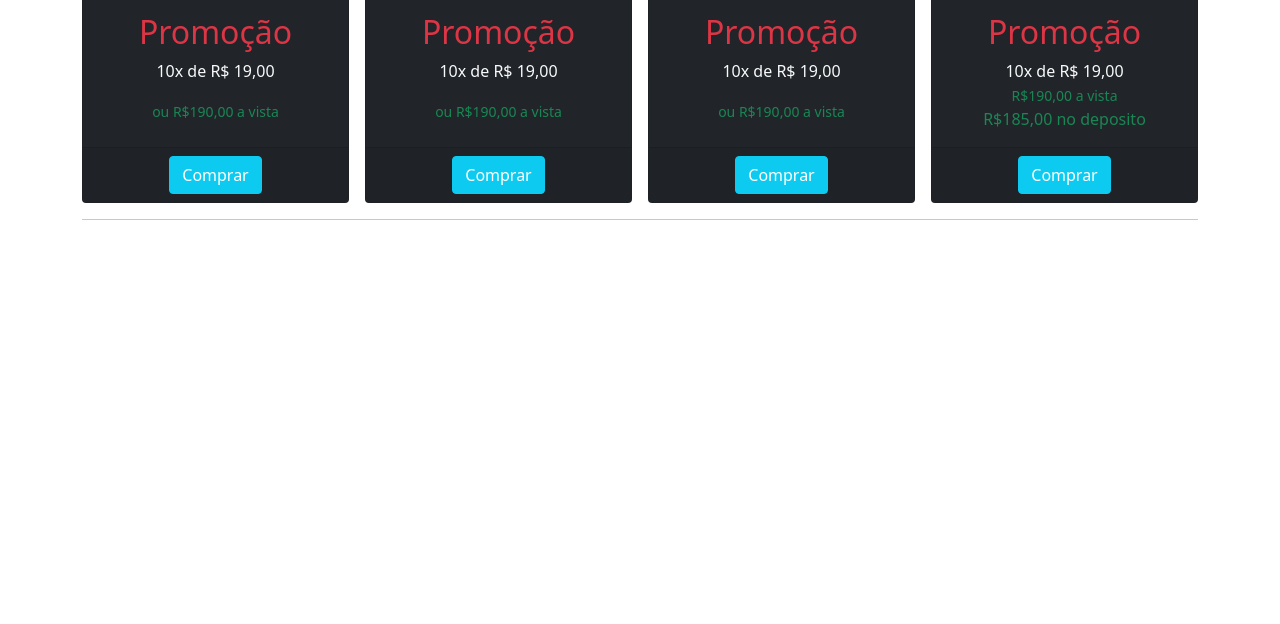
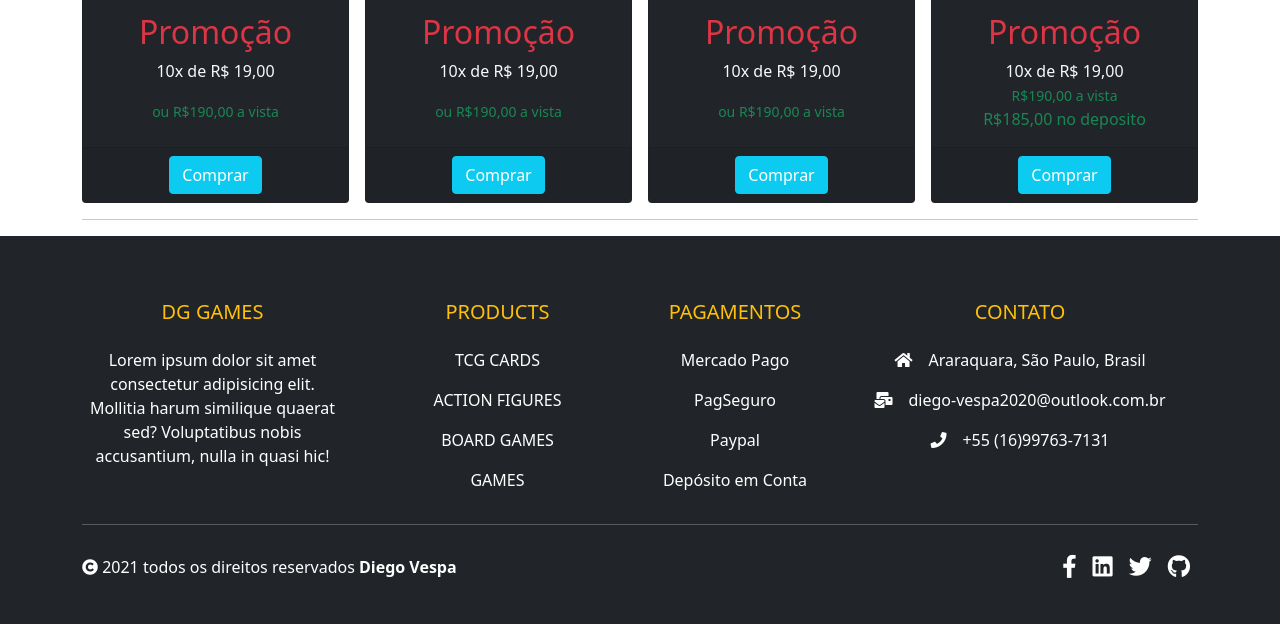
Before and after one commit to DiegoVsp/Loja, a plain HTML site: page index.html in a window 1280 px wide. Shown: the part 1150-1774 px from the top of the page. Before the commit the page ends 1386 px from the top, so only its background shows below. Drawn offline with nearby package versions, Linux system fonts and the light colour scheme.

Commit message:
atualizando

```diff
--- a/index.html
+++ b/index.html
@@ -32,7 +32,8 @@
             <a href="#" class="nav-link">Minha Conta</a>
           </li>
           <li class="nav-item dropdown">
-            <a href="#" class="nav-link dropdown-toggle" id="produtoDropDown" role="button" data-bs-toggle="dropdown" aria-expanded="false">Produtos</a>
+            <a href="#" class="nav-link dropdown-toggle" id="produtoDropDown" role="button" data-bs-toggle="dropdown"
+              aria-expanded="false">Produtos</a>
             <ul class="dropdown-menu" aria-labelledby="produtoDropDown">
               <li><a class="dropdown-item" href="#">Action Figures</a></li>
               <li><a class="dropdown-item" href="#">TCG</a></li>
@@ -72,9 +73,11 @@
       <div class="row g-3">
         <div class="col-xl-3 col-lg-3 col-md-4 col-sm-6 d-flex justify-content-center align-items-stretch">
           <div class="card text-center text-light bg-dark">
-            <img class="img-fluid card-img-top"
-              src="https://encrypted-tbn0.gstatic.com/images?q=tbn:ANd9GcQy-St7cXKUhYmqqOQMj14zRHNu6Lbad4hv1g&usqp=CAU"
-              alt="Monolopy" style="height: 250px; width:300px;">
+            <a href="#">
+              <img class="img-fluid card-img-top"
+                src="https://encrypted-tbn0.gstatic.com/images?q=tbn:ANd9GcQy-St7cXKUhYmqqOQMj14zRHNu6Lbad4hv1g&usqp=CAU"
+                alt="Monolopy" style="height: 250px; width:300px;">
+            </a>
             <div class="card-header">
               Monolopy
             </div>
@@ -222,6 +225,93 @@
 
   </main>
 
+  <footer class="bg-dark text-white pt-5 pb-4">
+    <div class="container text-center text-md-left">
+      <div class="row text-center text-md-left">
+        <div class="col-md-3 col-lg-3 col-xl-3 mx-auto mt-3">
+          <h5 class="text-uppercase mb-4 font-weight-bold text-warning">DG Games</h5>
+          <p>Lorem ipsum dolor sit amet consectetur adipisicing elit. Mollitia harum similique quaerat sed? Voluptatibus
+            nobis accusantium, nulla in quasi hic!</p>
+        </div>
+        <div class="col-md-2 col-lg-2 col-xl-3 mx-auto mt-3">
+          <h5 class="text-uppercase mb-4 font-weight-bold text-warning">Products</h5>
+          <p>
+            <a href="#" class="text-white" style="text-decoration:none;">TCG CARDS</a>
+          </p>
+          <p>
+            <a href="#" class="text-white" style="text-decoration:none;">ACTION FIGURES</a>
+          </p>
+          <p>
+            <a href="#" class="text-white" style="text-decoration:none;">BOARD GAMES</a>
+          </p>
+          <p>
+            <a href="#" class="text-white" style="text-decoration:none;">GAMES</a>
+          </p>
+        </div>
+        <div class="col-md-3 col-lg-2 col-xl-2 mx-auto mt-3">
+          <h5 class="text-uppercase mb-4 font-weight-bold text-warning">Pagamentos</h5>
+          <p>
+            <a href="#" class="text-white" style="text-decoration:none;">Mercado Pago</a>
+          </p>
+          <p>
+            <a href="#" class="text-white" style="text-decoration:none;">PagSeguro</a>
+          </p>
+          <p>
+            <a href="#" class="text-white" style="text-decoration:none;">Paypal</a>
+          </p>
+          <p>
+            <a href="#" class="text-white" style="text-decoration:none;">Depósito em Conta</a>
+          </p>
+        </div>
+        <div class="col-md-4 col-lg-3 col-xl-4 mx-auto mt-3">
+          <h5 class="text-uppercase mb-4 font-weight-bold text-warning">Contato</h5>
+          <p>
+            <i class="fa fa-home me-3" aria-hidden="true"></i>Araraquara, São Paulo, Brasil
+          </p>
+          <p>
+            <i class="fas fa-mail-bulk me-3"></i>diego-vespa2020@outlook.com.br
+          </p>
+          <p>
+            <i class="fa fa-phone me-3" aria-hidden="true"></i>+55 (16)99763-7131
+          </p>
+
+        </div>
+      </div>
+      <hr class="mb-4">
+      <div class="row align-items-center">
+        <div class="col-md-7 col-lg-8 d-flex d-flex justify-content-center justify-content-md-start ">
+          <p><i class="fa fa-copyright" aria-hidden="true"></i> 2021 todos os direitos reservados <a href="#"
+              style="text-decoration: none;"><strong class="text-white">Diego Vespa</strong></a></p>
+        </div>
+        <div class="col-md-5 col-lg-4">
+          <div class="text-center text-md-right ">
+            <ul class="list-unstyled list-inline  d-flex justify-content-center justify-content-md-end ">
+              <li>
+                <a href="#" class="btn-floating btn-sm text-white" style="font-size: 23px;">
+                  <i class="fab fa-facebook-f"></i>
+                </a>
+              </li>
+              <li>
+                <a href="#" class="btn-floating btn-sm text-white" style="font-size: 23px;">
+                  <i class="fab fa-linkedin"></i>
+                </a>
+              </li>
+              <li>
+                <a href="#" class="btn-floating btn-sm text-white" style="font-size: 23px;">
+                  <i class="fab fa-twitter"></i>
+                </a>
+              </li>
+              <li>
+                <a href="#" class="btn-floating btn-sm text-white" style="font-size: 23px;">
+                  <i class="fab fa-github"></i>
+                </a>
+              </li>
+            </ul>
+          </div>
+        </div>
+      </div>
+    </div>
+  </footer>
 
   <script src="https://cdn.jsdelivr.net/npm/@popperjs/core@2.6.0/dist/umd/popper.min.js"
     integrity="sha384-KsvD1yqQ1/1+IA7gi3P0tyJcT3vR+NdBTt13hSJ2lnve8agRGXTTyNaBYmCR/Nwi" crossorigin="anonymous">
```
